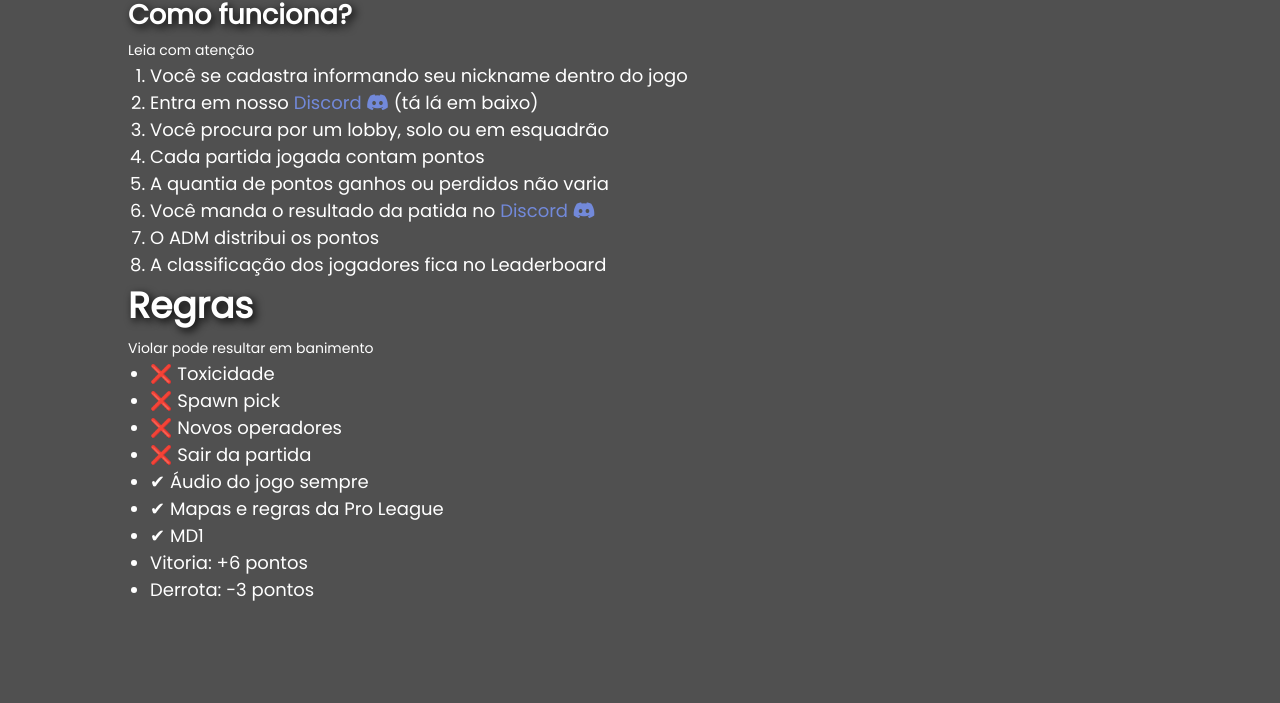
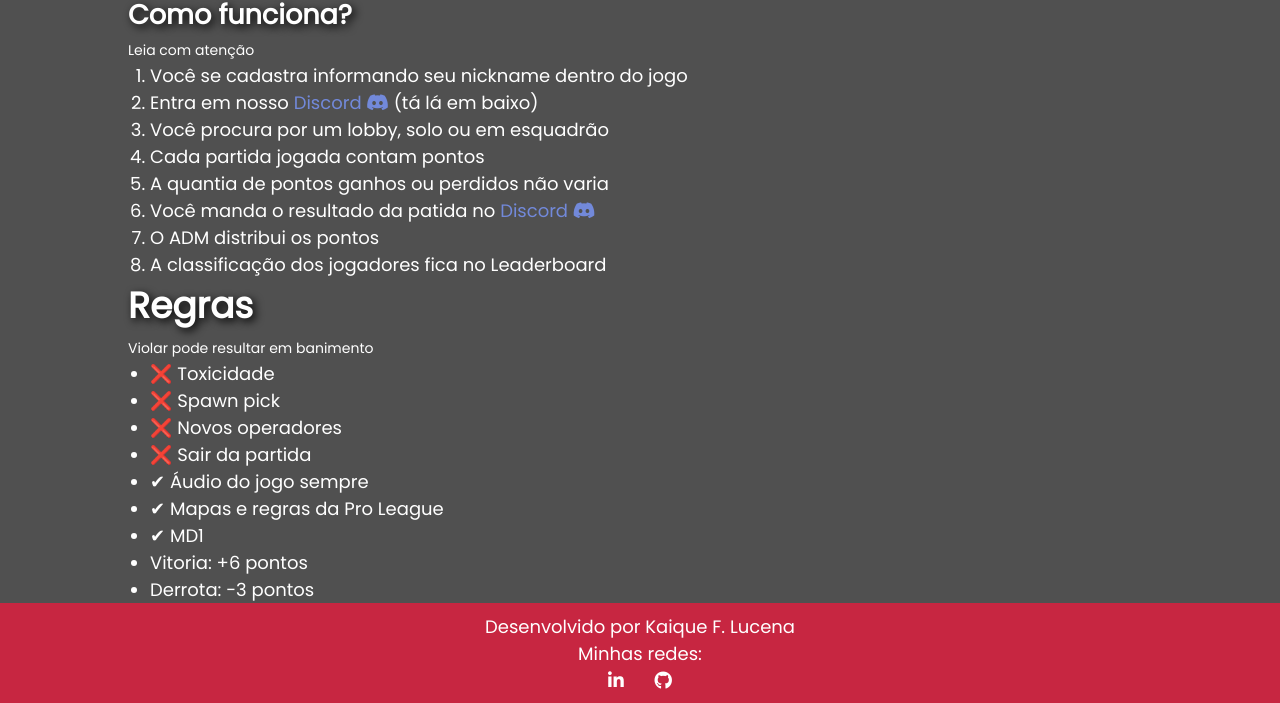
Before and after one commit to KaiqueFigu1/R6CC---Projeto-individual, a plain HTML site: page site/index.html in a window 1280 px wide. Shown: the part 560-1263 px from the top of the page. Before the commit the page ends 1163 px from the top, so only its background shows below. Drawn offline with Linux system fonts and the light colour scheme.

Commit message:
Adicionando o footer

```diff
--- a/site/css/index.css
+++ b/site/css/index.css
@@ -5,3 +5,20 @@
     background-repeat: no-repeat;
     background-size: 100%;
 }
+
+footer{
+    width: 100%;
+    height: 100px;
+    display: flex;
+    flex-direction: column;
+    align-items: center;
+    justify-content: center;
+    background-color: #c72641;
+}
+
+footer ul{
+    width: 5%;
+    display: flex;
+    list-style: none;
+    justify-content: space-between;
+}
--- a/site/index.html
+++ b/site/index.html
@@ -57,5 +57,15 @@
         </ul>
     </div>
 
+    <footer>
+        <div>
+            <p>Desenvolvido por Kaique F. Lucena</p>
+        </div>
+        <p>Minhas redes:</p>
+        <ul>
+            <li> <a href="https://www.linkedin.com/in/kaique-lucena-1383401a2/"><i class="fab fa-linkedin-in"></i></a></li>
+            <li> <a href="https://github.com/KaiqueFigu1"><i class="fab fa-github"></i></a></li>
+        </ul>
+    </footer>
 </body>
 </html>
```
